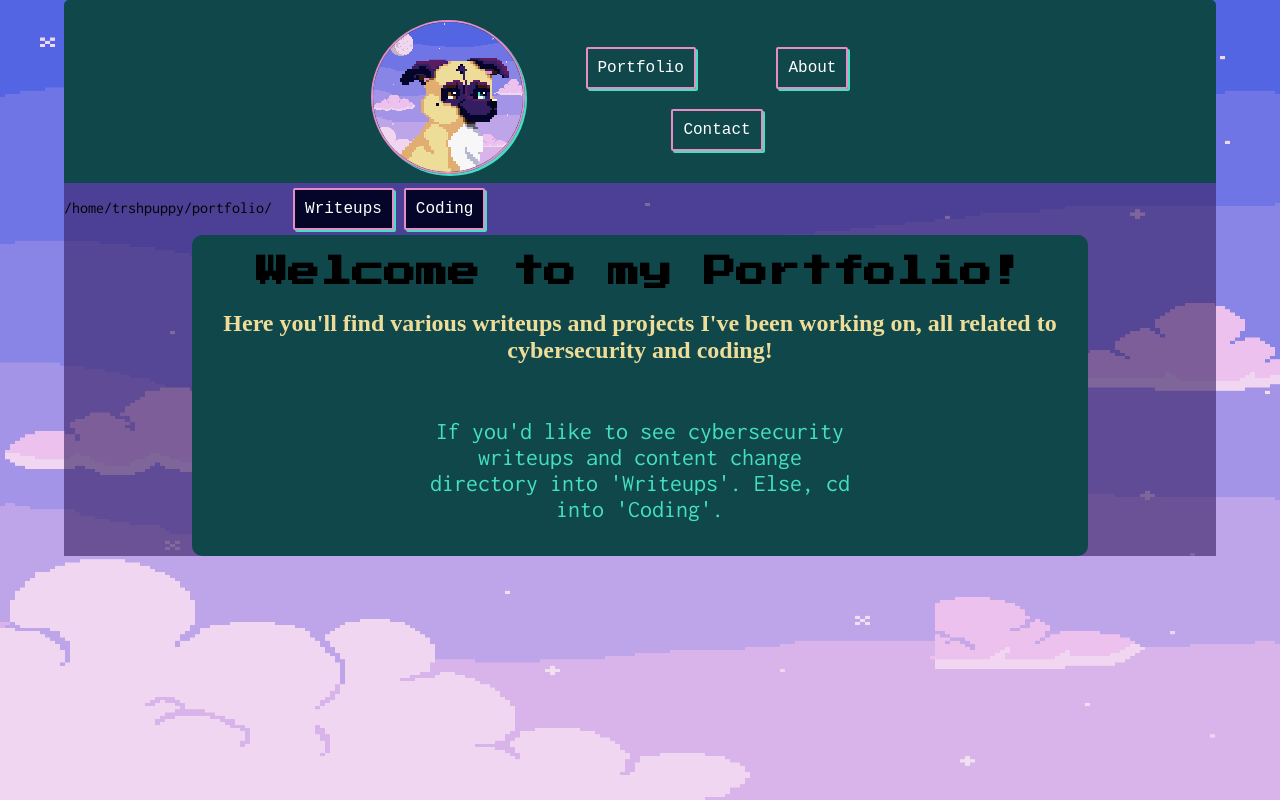
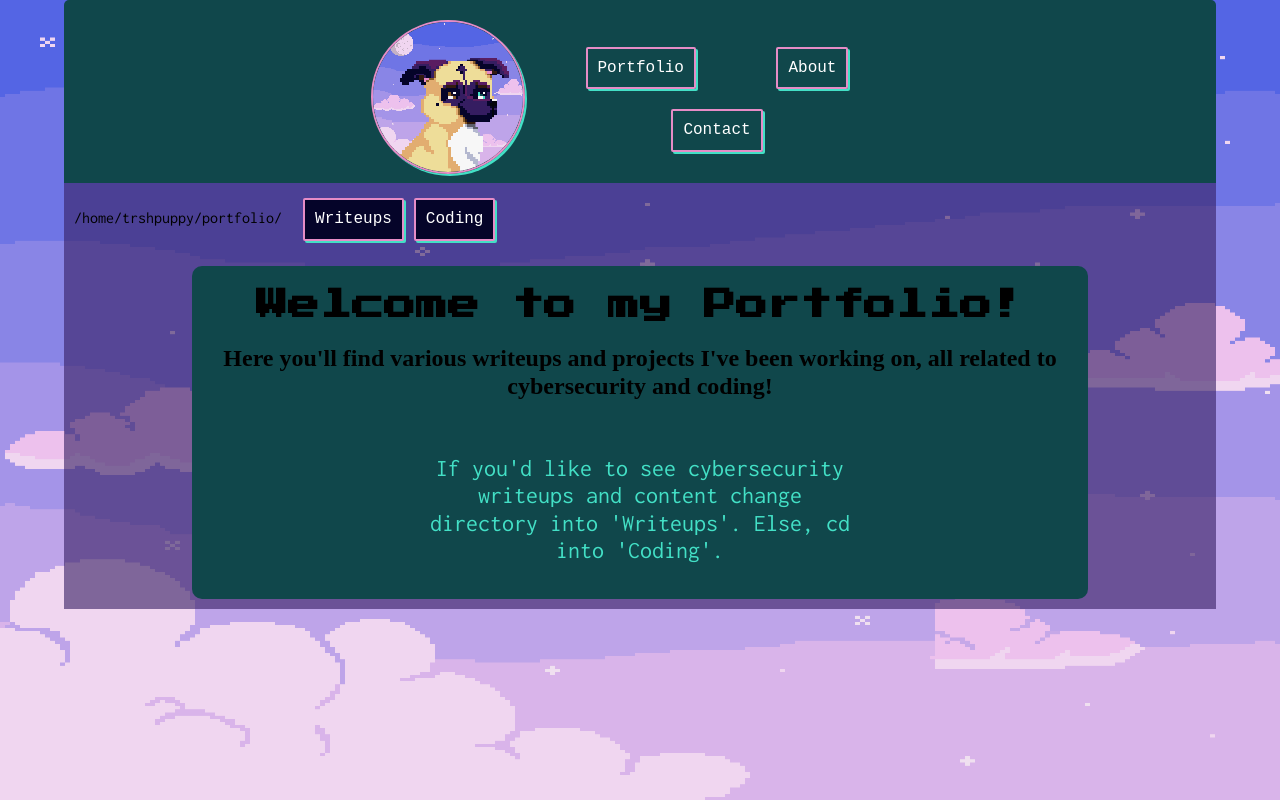
Before and after one commit to TrshPuppy/TrshPuppy.github.io, a Preact app: page / in a window 1280 px wide. Both pictures are taken after a click on the button "Portfolio". Built offline with nearby package versions, Linux system fonts and the light colour scheme; a web font is replaced by a local one.

Commit message:
add normalize.css, fix imports and styling

```diff
--- a/package.json
+++ b/package.json
@@ -9,10 +9,11 @@
     "deploy": "gh-pages -d dist"
   },
   "dependencies": {
+    "@preact/preset-vite": "^2.5.0",
+    "gh-pages": "^6.0.0",
+    "normalize.css": "^8.0.1",
     "preact": "^10.13.1",
     "showdown": "^2.1.0",
-    "@preact/preset-vite": "^2.5.0",
-    "gh-pages": "^6.0.0",
     "vite": "^4.3.2"
   },
   "devDependencies": {
--- a/src/assets/style.css
+++ b/src/assets/style.css
@@ -15,8 +15,6 @@ body {
     background-position-y: 0%;
     background-size: 100%;
     background-attachment: fixed;
-    /* margin: 40px;
-    padding: 0; */
     z-index: 1;
 }
 
@@ -61,10 +59,6 @@ nav {
     padding-top: 20px;
 }
 
-/* .logo{
-  padding-right:50px;
-  padding-left:50px;
-} */
 #home-btn {
     max-width: 150px;
     border-color: #050429;
@@ -128,12 +122,14 @@ button:hover {
 .port-nav-container {
     align-self: flex-start;
     font-family: "Inconsolata";
+    margin:10px;
 }
 
 .port-content-container {
     width: 70vw;
     background-color: #10474B;
     border-radius: 10px;
+    margin:10px;
 }
 
 .port-content-container p {
@@ -220,7 +216,7 @@ button:hover {
     border-radius: 10px;
 }
 
-.writeups h1,
+.writeups h1
 h2 {
     color: #EEDD99;
 }
@@ -280,7 +276,7 @@ h2 {
         padding: 5px;
     }
 
-    ;
+
 
     h2 {
         font-size: 2rem;
@@ -289,7 +285,7 @@ h2 {
         padding: 5px;
     }
 
-    ;
+
 
     h3 {
         font-size: 1.8rem;
@@ -298,7 +294,7 @@ h2 {
         padding: 0;
     }
 
-    ;
+
 
     h4 {
         font-size: 1.5rem;
@@ -308,7 +304,7 @@ h2 {
         padding: 0;
     }
 
-    ;
+
 
     h5 {
         font-size: 1.2rem;
@@ -317,7 +313,7 @@ h2 {
         padding: 0;
     }
 
-    ;
+
 
     h6 {
         font-size: 1rem;
@@ -326,13 +322,13 @@ h2 {
         padding: 0;
     }
 
-    ;
+
 
     p {
         font-size: 1.2rem;
     }
 
-    ;
+
 
     li {
         font-family: "Inconsolata", monospace;
@@ -340,7 +336,7 @@ h2 {
         padding-bottom: 5px;
     }
 
-    ;
+
 
     pre {
         background-color: #1f1e22;
@@ -354,7 +350,7 @@ h2 {
         margin: 10px;
     }
 
-    ;
+
 
     blockquote {
         background-color: #1f1e22;
@@ -376,273 +372,3 @@ h2 {
     background-color: #050429;
 
 }
-
-
-
-/* .section2
-{
-    display:flex;
-    flex-flow: column nowrap;
-    align-items: center;
-    justify-content: space-between;
-    background-color:#E68CC6;
-    width:70vw;
-    margin:20px;
-    font-family: 'Trispace', Courier;
-    text-align: center;
-    color:#10474B;
-    border-radius: 5px;
-}
-.linkbox-container
-{
-    display:flex;
-    flex-flow: row wrap;
-    align-items: center;
-    justify-content: center;
-    width:87%;
-}
-.linkbox
-{
-    display:flex;
-    flex-flow: column nowrap;
-    align-items: center;
-    justify-content: center;
-    max-width:20%;
-}
-.linkbox-btn
-{
-    border-color:transparent;
-    box-shadow: none;
-}
-.linkbox-btn:hover
-{
-    box-shadow: none;
-}
-.gif
-{
-    max-width: 60%;
-    text-align: center;
-}
-#tp-happy
-{
-    max-width: 50%;
-    padding-top:10px;
-    padding-bottom:20px;
-} */
-/*~~~~~~~~~~~~~~~~~~~~~~~~~~~~~~~ SECTION 3~~~~~~~~~~~~~~~~~~~~~~~~~~~*/
-/* .section3
-{
-    display:flex;
-    flex-flow: column nowrap;
-    align-items: center;
-    justify-content: space-around;
-    background-color:#EEDD99;
-    width:70vw;
-    font-family: 'Trispace', Courier;
-    text-align: center;
-    color:#351D61;
-    font-size: 1.8rem;
-    margin:20px;
-    padding-top: 100px;
-    padding-bottom: 50px;
-    border-radius: 5px;
-}
-.quote
-{
-    padding-inline: 20px;
-    padding-bottom: 30px;
-}
-.author
-{
-   font-size: 1.5rem;
-   align-self: flex-end;
-   padding-inline: 100px;
-} */
-/*~~~~~~~~~~~~~~~~~~~~~~~~~~~~~~~ SECTION 4~~~~~~~~~~~~~~~~~~~~~~~~~~~*/
-/* .section4
-{
-    display:flex;
-    flex-flow: column nowrap;
-    align-items: center;
-    justify-content: center;
-    margin:20px;
-    padding-top:50px;
-    padding-bottom:50px;
-    background-color: #10474B;
-    width:70vw;
-    border-radius: 5px;
-}
-.sec4-box
-{
-    display: grid;
-    align-items: center;
-    justify-content: center;
-    grid-template-columns: 50% 50%;
-    grid-template-rows: 100%;
-    background-color: #351d61;
-    max-width: 40vw;
-    border-radius: 5px;
-    color: #43e0c6;
-    font-family: 'Inconsolata', monospace;
-    padding: 20px;
-}
-.left-side
-{
-    grid-column: 1 / 2;
-    display: grid;
-    align-items: center;
-    justify-content: center;
-    width: 100%;
-    grid-template-rows: 50% 50%;
-    text-align: center;
-}
-.call4action
-{
-    font-family: 'Press Start 2P';
-    color:#EEDD99;
-    flex-shrink: 1; */
-/* }
-.context
-{
-    flex-shrink: 1;
-}
-.right-side
-{
-  grid-column: 2 / 3;
-  display: grid;
-  align-items: center;
-  justify-content: center;
-  width: 100%;
-  grid-template-rows: 50% 50%;
-  text-align: center;
-  color: #eedd99;
-} */
-/*~~~~~~~~~~~~~~~~~~~~~~~~~~~~~~~ FOOTER ~~~~~~~~~~~~~~~~~~~~~~~~~~~*/
-/* footer
-{
-    background-color:#351D61;
-    margin: 20px;
-    width: 70vw;
-    text-align: center;
-    color:#E68CC6;
-    padding-top:20px;
-    padding-bottom:20px;
-    border-radius: 5px;;
-}
-footer a
-{
-    color:#E68CC6;
-    padding:10px;
-} */
-
-/*~~~~~~~~~~~~~~~~~~~~~~~~~~~~~~~ MOB MAX-W:450px ~~~~~~~~~~~~~~~~~~~~~~~~~~~*/
-/* @media only screen and (max-width: 600px) { */
-/*~~~~~~~~~~~~~~~~~~~~~~~~~~~~~~~ NAV BAR / MENU~~~~~~~~~~~~~~~~~~~~~~~~~~~*/
-/* h1,
-    h3,
-    p
-    {
-      padding-left: 5px;
-      padding-right: 5px;
-    }
-
-    nav
-    {
-      position: relative;
-      margin-top: 6dvh;
-      display: grid;
-      grid-template-columns: auto auto;
-    }
-    .logo
-    {
-      grid-column: 1 / 2;
-      padding-left: 10px;
-    }
-
-    .menu
-    {
-      grid-column: 2 / 3;
-      display: grid;
-      align-items: center;
-      justify-content: center;
-      padding-left: 2rem;
-    }
-
-    #logo-pic
-    {
-      max-width: 150px;
-    } */
-/*~~~~~~~~~~~~~~~~~~~~~~~~~~~~~~~ NAV BAR / MENU~~~~~~~~~~~~~~~~~~~~~~~~~~~*/
-
-/*~~~~~~~~~~~~~~~~~~~~~~~~~~~~~~~ SECTION 1~~~~~~~~~~~~~~~~~~~~~~~~~~~*/
-/* .section1
-    {
-      display: grid;
-      grid-template-columns: 1fr;
-      grid-template-rows: 0.5fr 0.25fr;
-      align-items: center;
-      justify-content: center;
-    }
-
-    .welcome
-    {
-      width: 100%;
-      grid-row: 1 / 2;
-      display: grid;
-      align-items: center;
-      justify-content: center;
-    }
-
-    .welcome h1,
-    .welcome h3,
-    .welcome a
-    {
-      padding-left: 25px;
-      padding-right: 25px;
-    }
-
-    .pic
-    {
-      width: 100%;
-      grid-row: 2 / 3;
-      display: grid;
-      align-items: center;
-      justify-content: center;
-    } */
-/*~~~~~~~~~~~~~~~~~~~~~~~~~~~~~~~ SECTION 1~~~~~~~~~~~~~~~~~~~~~~~~~~~*/
-
-/*~~~~~~~~~~~~~~~~~~~~~~~~~~~~~~~ SECTION 4~~~~~~~~~~~~~~~~~~~~~~~~~~~*/
-/* .linkbox-container
-    {
-      flex-direction: column;
-    }
-    .gif
-    {
-      max-width: 100%;
-    }
-    .sec4-box
-    {
-      display: grid;
-      align-items: center;
-      justify-content: center;
-      grid-template-columns: 100%;
-      grid-template-rows: 1fr 1fr;
-    }
-    .left-side
-    {
-      grid-column: 1 / 2;
-      grid-row: 1 / 2;
-      display: grid;
-    }
-    .right-side
-    {
-      grid-column: 1 / 2;
-      grid-row: 2 / 3;
-      display: grid;
-    }
-
-} */
-
-/*~~~~~~~~~~~~~~~~~~~~~~~~~~~~~~~ MOB MAX-W:450px ~~~~~~~~~~~~~~~~~~~~~~~~~~~*/
-/*
- */
--- a/src/endpoints/about.jsx
+++ b/src/endpoints/about.jsx
@@ -1,3 +1,4 @@
+
 export default function About(){
     return <div>About</div>
 }
--- a/src/endpoints/contact.jsx
+++ b/src/endpoints/contact.jsx
@@ -1,3 +1,4 @@
+
 export default function Contact(){
     return <div>Contact</div>
 }
--- a/src/endpoints/home.jsx
+++ b/src/endpoints/home.jsx
@@ -1,4 +1,5 @@
 import Section from "../fragments/section";
+
 
 export default function Home(props) {
   const handleClick = props.handleClickCB;
--- a/src/endpoints/portfolio.jsx
+++ b/src/endpoints/portfolio.jsx
@@ -1,6 +1,7 @@
 import WriteUps from "./writeups";
 import { useEffect, useState } from "preact/hooks";
 import Section from "../fragments/section";
+
 
 export default function Portfolio() {
   return (
--- a/src/index.jsx
+++ b/src/index.jsx
@@ -1,7 +1,8 @@
 import { render } from "preact";
 import { useEffect, useState, useRef } from "preact/hooks";
 import Nav from "./fragments/nav";
-import "./assets/style.css";
+import 'normalize.css';
+import "./assets/style.css"; // import after normalize.css
 import Home from "./endpoints/home";
 import About from "./endpoints/about";
 import Portfolio from "./endpoints/portfolio";
```
